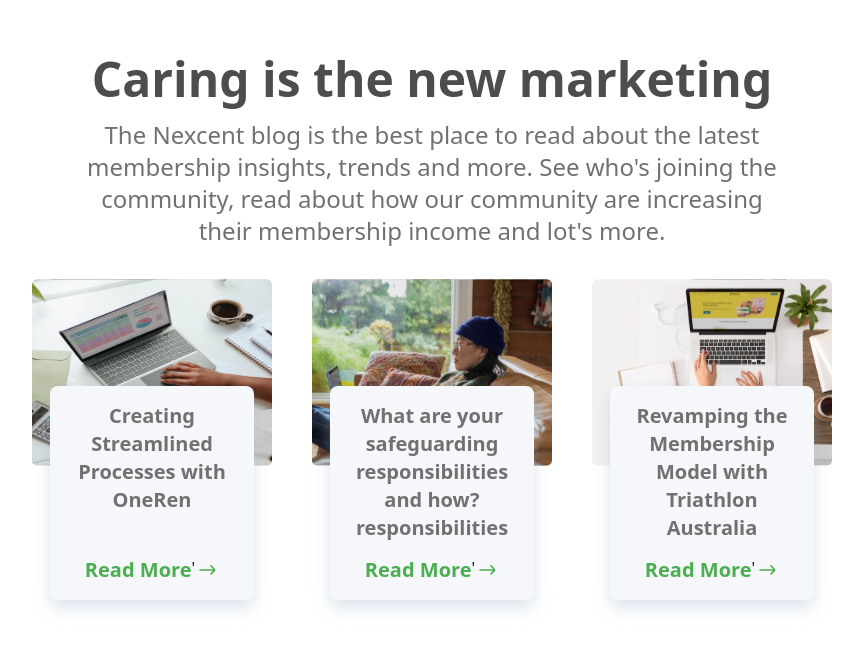
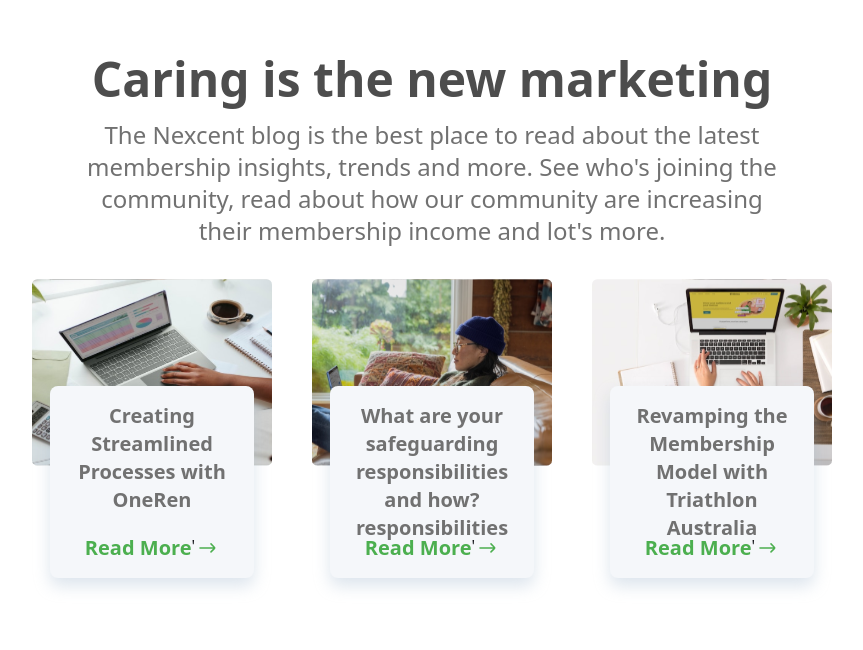
Before and after one commit to cho237/Nexcent, an Angular app: page / in a window 1280 px wide. Shown: the part 4537-5187 px from the top of the page, without its empty margins (208-1071 px from the left). Built offline with nearby package versions, Linux system fonts and the light colour scheme.

Commit message:
adding marketing

```diff
--- a/src/app/app.component.html
+++ b/src/app/app.component.html
@@ -259,10 +259,10 @@
         <img [src]="'../assets/images/'+item.img" class="w-full object-cover" alt="">
 
         <div style="box-shadow: 0px 8px 16px 0px rgba(171, 190, 209, 0.40);" class="bg-[#F5F7FA] relative bottom-16 lg:bottom-20 w-[85%] p-4 rounded-lg flex flex-col items-center gap-4 lg:gap-6 ">
-          <p class="text-[#717171] text-base lg:text-xl font-bold text-center h-[60px] sm:h-[90px] md:h-[80px] lg:h-[120px] xl:h-[130px] 2xl:h-[80px]">{{item.p}}</p>
-          <div class="flex ">
+          <p class="text-[#717171] text-base lg:text-xl font-bold text-center h-[50px] sm:h-[65px] md:h-[60px] lg:h-[80px] xl:h-[100px] 2xl:h-[60px]">{{item.p}}</p>
+          <div class="flex mt-2">
             <p
-              class="text-base xl:text-xl font-bold text-[#4CAF4F]"
+              class="text-base  xl:text-xl font-bold text-[#4CAF4F]"
             >
               Read More
             </p>
```
